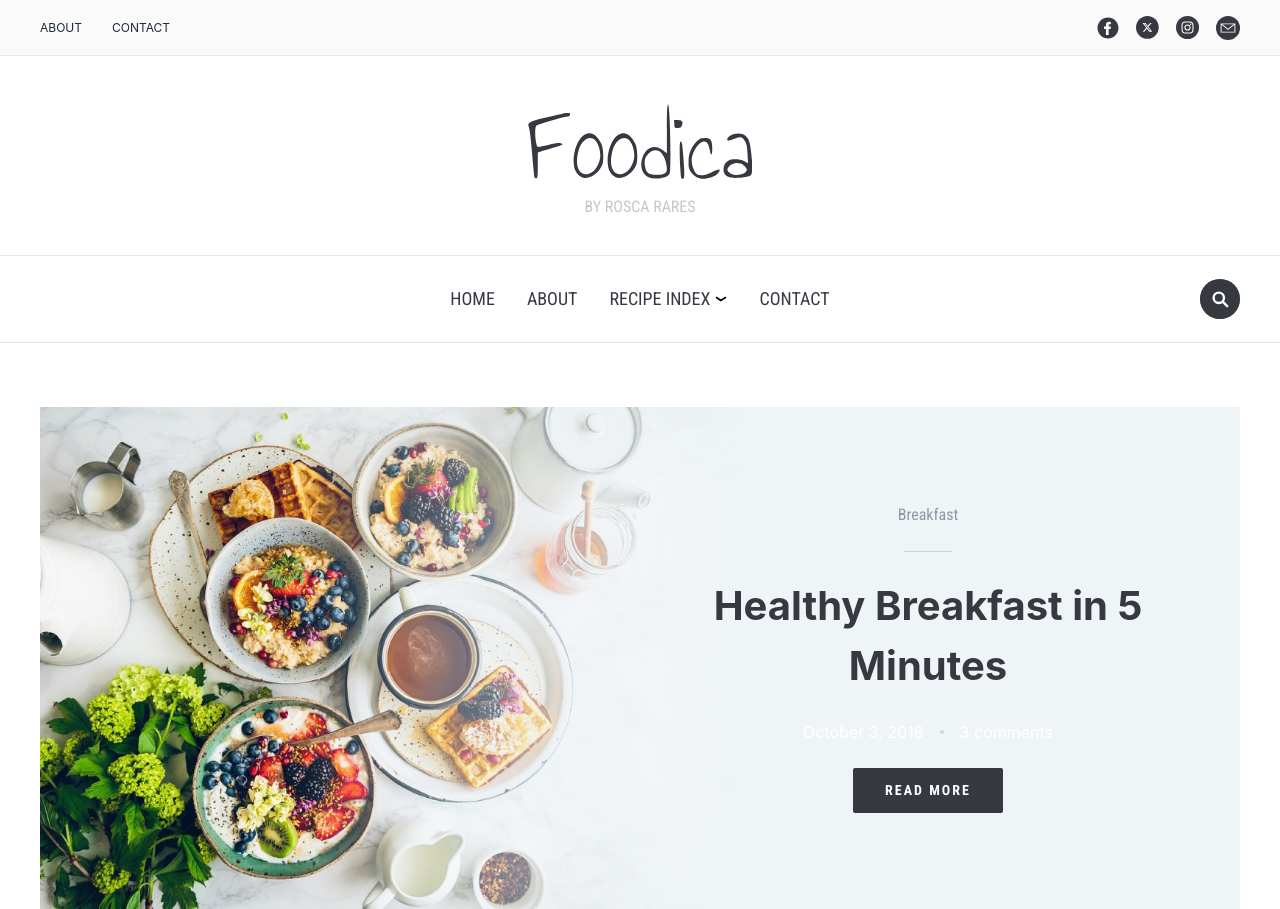
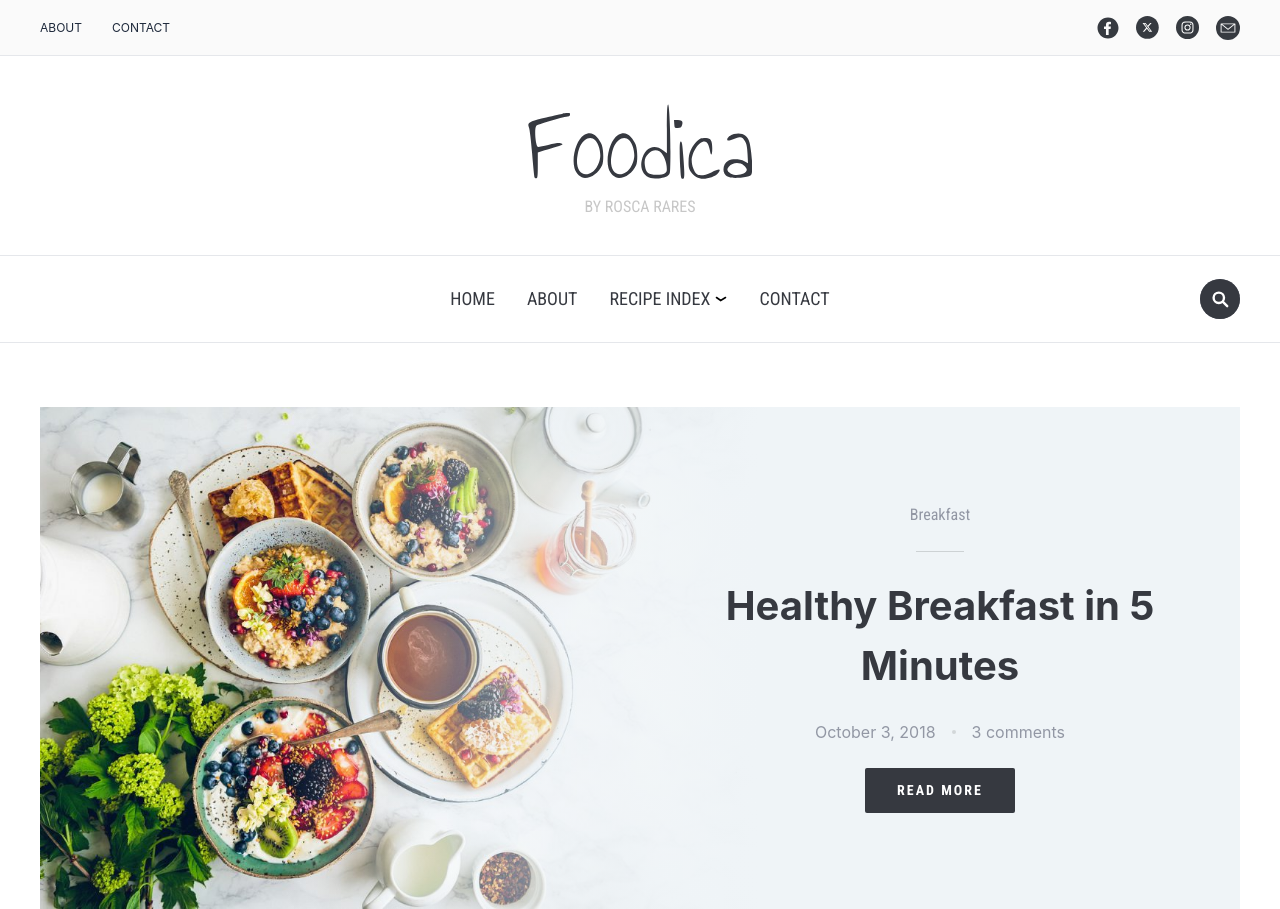
Before and after one commit to CodeSplash7/Foodica, a Next.js app: page / in a window 1280 px wide. Built offline with nearby package versions, Linux system fonts and the light colour scheme.

Commit message:
Solve little styling error

```diff
--- a/src/app/HighlightedBlog.tsx
+++ b/src/app/HighlightedBlog.tsx
@@ -84,7 +84,7 @@ function formatCreationDate(date: string) {
 
 function BlogIntroduction({ blog }: { blog: Blog }) {
   return (
-    <div className="py-[96px] h-fit z-20 relative w-full md:w-1/2 flex flex-col items-center justify-center gap-[24px] pr-[24px]">
+    <div className="py-[96px] px-[24px] h-fit z-20 relative w-full md:w-1/2 flex flex-col items-center justify-center gap-[24px]">
       <Link
         href=""
         className="text-white md:text-[#9297A4] hover:text-[#aeb4be] transition duraiton-150 text-[16px] [font-family:'Roboto_Condensed',sans-serif]"
@@ -98,7 +98,7 @@ function BlogIntroduction({ blog }: { blog: Blog }) {
       >
         {blog.title}
       </Link>
-      <div className="text-white flex gap-[16px] items-center">
+      <div className="text-white md:text-[#9297a4] flex gap-[16px] items-center">
         <div>{formatCreationDate(blog.creationDate)}</div>
         <div className="border-2 border-[#d2d7d9] w-[2px] h-[2px] rounded-full"></div>
         <div>{blog.comments.length} comments</div>
```
